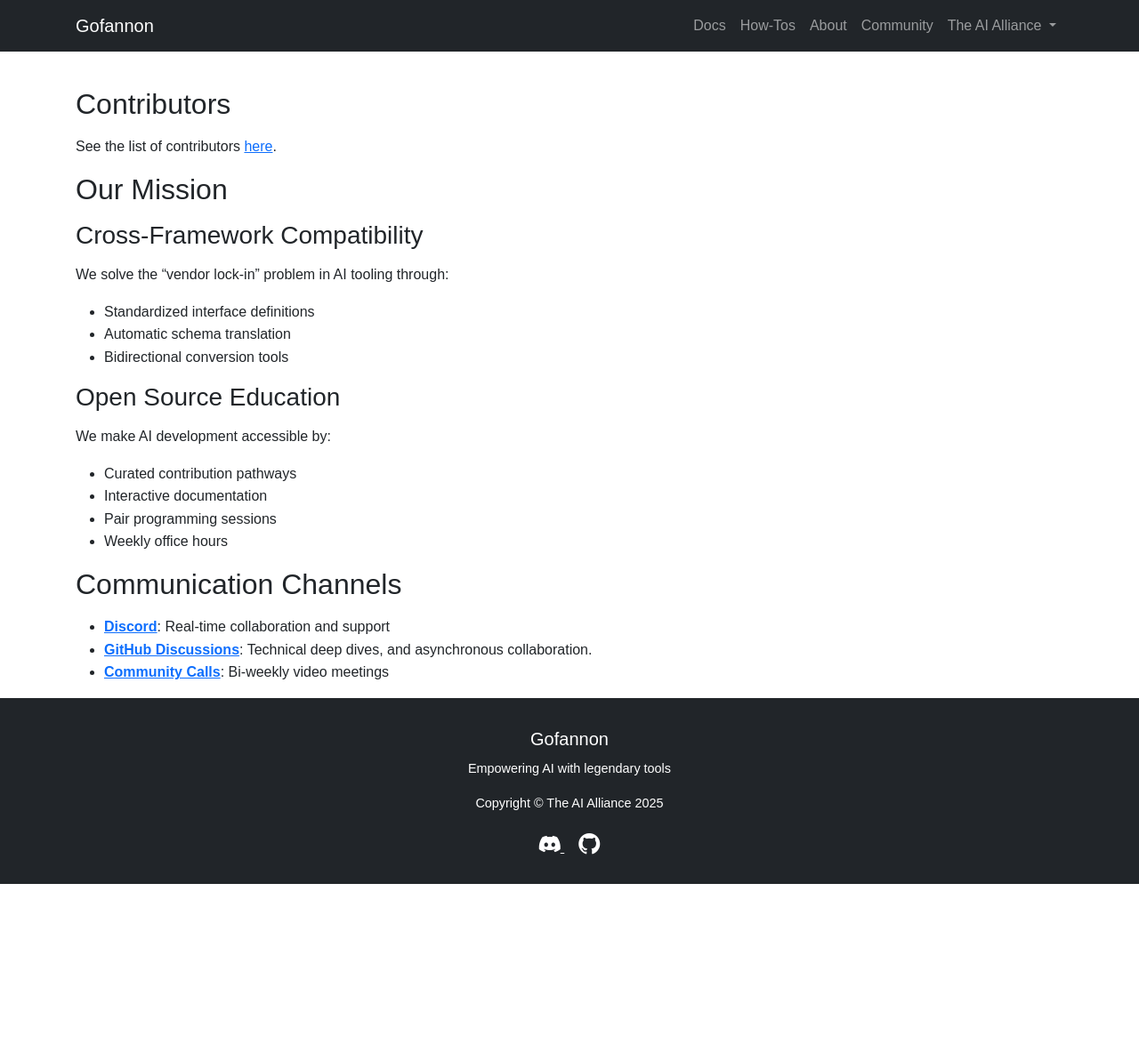
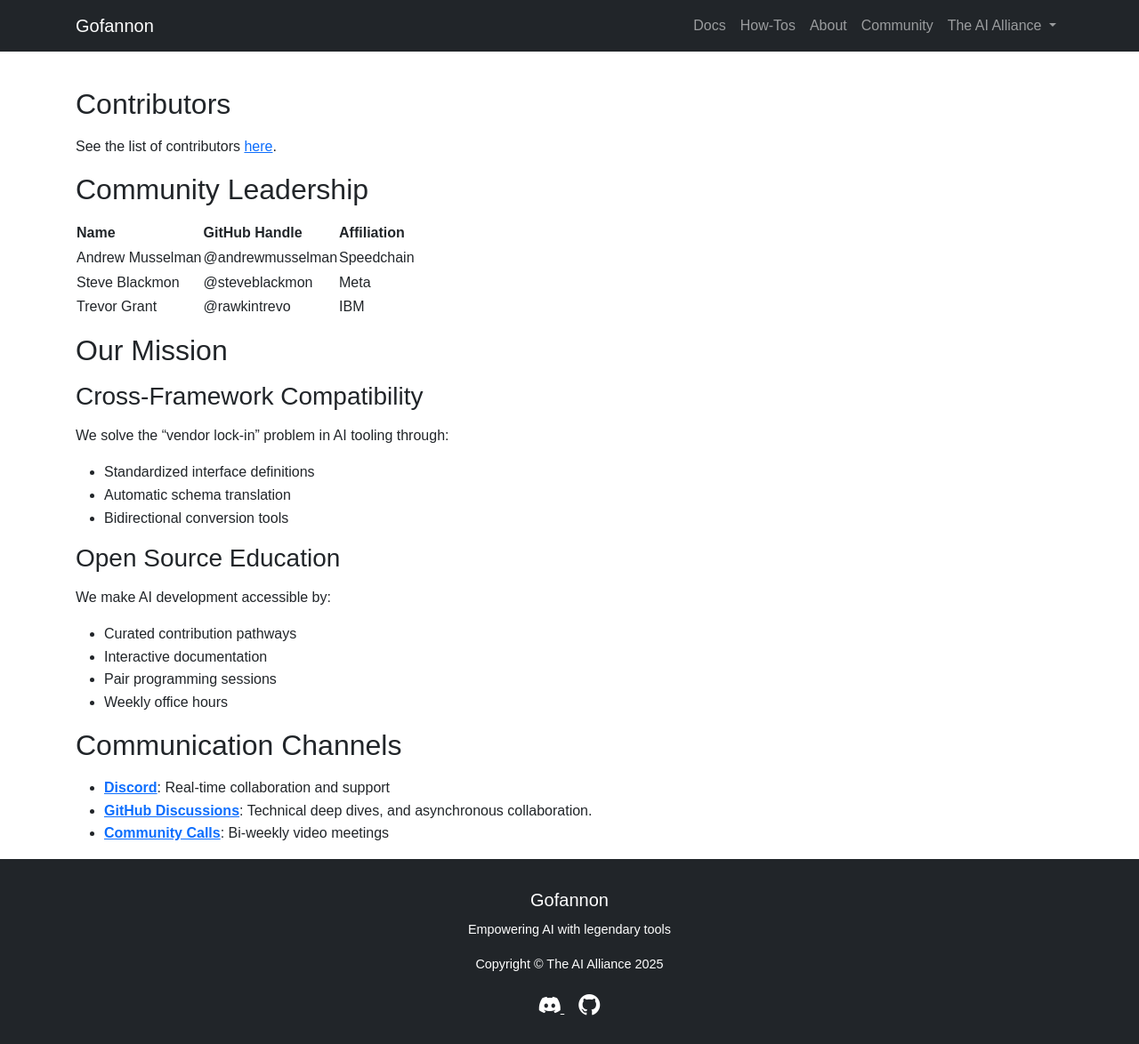
Before and after one commit to vedansh-5/gofannon, a Jekyll site: the page built from website/about.md, in a window 1280 px wide. Shown: the whole page at 89% size. Built offline with Jekyll 4.4.1, drawn with Linux system fonts in a browser that asks for light colours; before the commit the page ends 994 px from its top, so only the background shows below that.

Commit message:
Community leadership (#117)
Signed-off-by: Vedansh Saini <77830698+vedansh-5@users.noreply.github.com>

```diff
--- a/website/about.md
+++ b/website/about.md
@@ -6,6 +6,14 @@
 ## Contributors
 
 See the list of contributors [here](https://github.com/The-AI-Alliance/gofannon/graphs/contributors).
+
+## Community Leadership
+
+| Name            | GitHub Handle       | Affiliation |
+|----------------|-------------------|------------|
+| Andrew Musselman | @andrewmusselman  | Speedchain  |
+| Steve Blackmon  | @steveblackmon     | Meta       |
+| Trevor Grant    | @rawkintrevo       | IBM        |
 
 ## Our Mission
 
```
